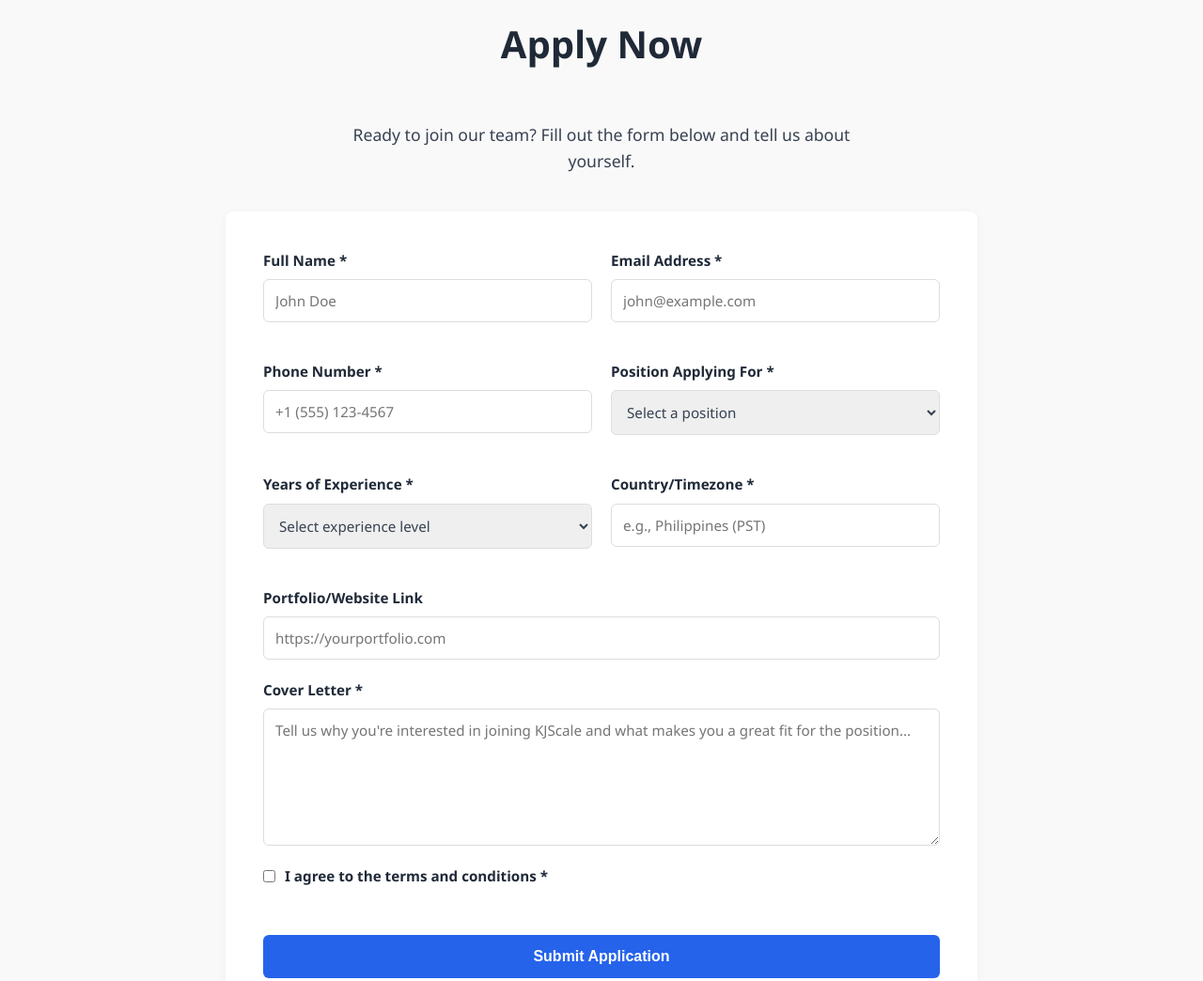
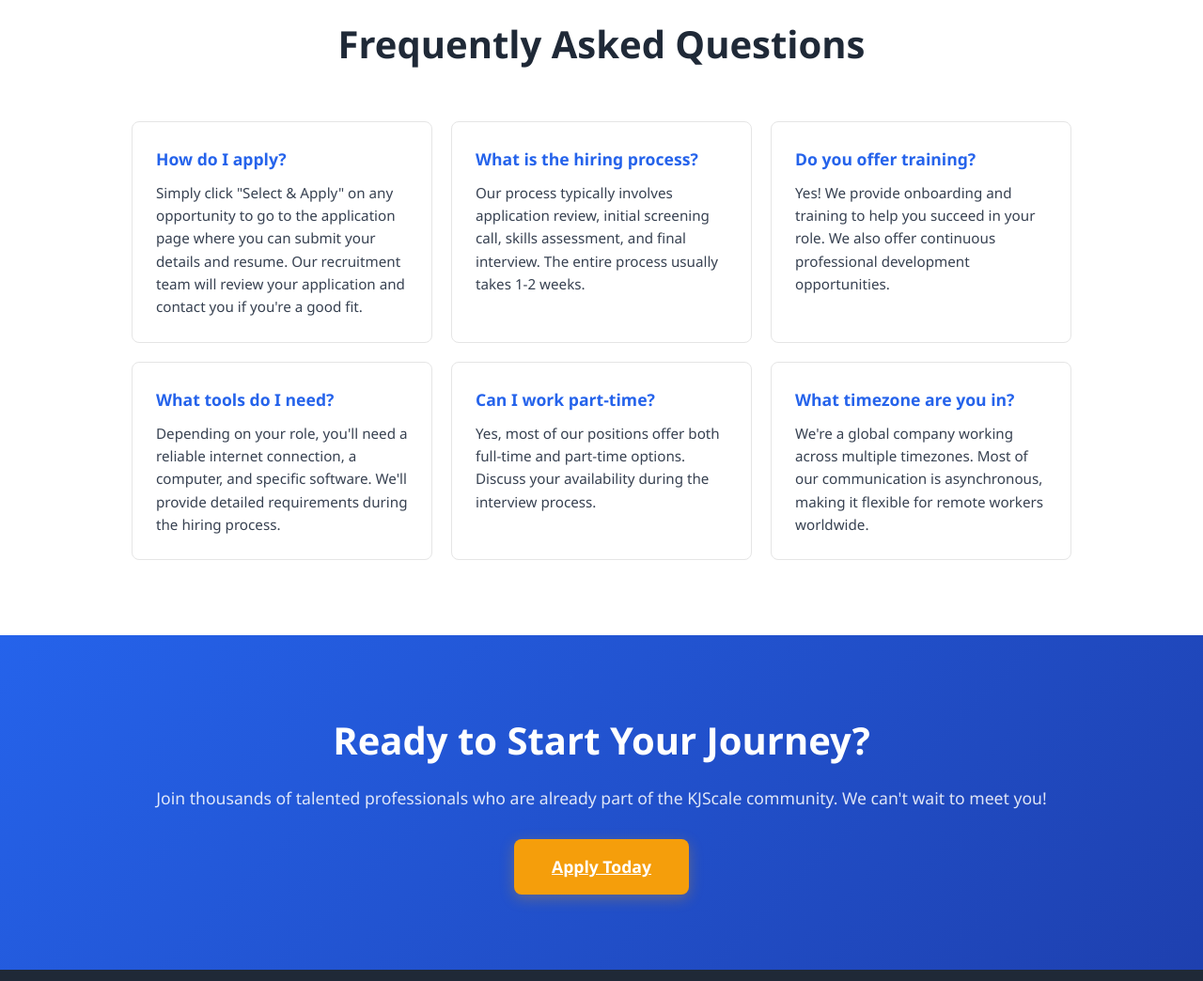
Before and after one commit to princejasperkit/KJscale, a plain HTML site: page work-us.html in a window 1280 px wide. Shown: the part 2000-3044 px from the top of the page at 94% size. Drawn offline with Linux system fonts and the light colour scheme.

Commit message:
feat(careers): make opportunities link to /apply and remove inline application section

```diff
--- a/work-us.html
+++ b/work-us.html
@@ -4,7 +4,7 @@
     <meta charset="UTF-8">
     <meta name="viewport" content="width=device-width, initial-scale=1.0">
     <title>Careers | Work With KJScale - Join Our Remote Team</title>
-    <meta name="description" content="Join KJScale and work with talented professionals. We're hiring Social Media Managers, Video Editors, Graphic Designers, Virtual Assistants, Customer Service Representatives, and more.">
+    <meta name="description" content="Join KJScale and work with talented professionals. We're hiring Social Media Managers, Video Editors, Graphic Designers, Virtual Assistants, Customer Service Representatives and more.">
     <meta name="keywords" content="careers, jobs, hiring, remote jobs, social media manager jobs, video editor jobs, graphic designer jobs, virtual assistant jobs">
     <link rel="stylesheet" href="styles.css">
     <link rel="stylesheet" href="careers.css">
@@ -86,7 +86,7 @@
                                 </ul>
                             </div>
                         </div>
-                        <button class="modal-apply-btn" onclick="scrollToApplicationAndClose()">Apply Now</button>
+                        <a class="modal-apply-btn" href="/apply?job=Social%20Media%20Manager">Select &amp; Apply</a>
                     </div>
 
                     <!-- Video Editor -->
@@ -122,7 +122,7 @@
                                 </ul>
                             </div>
                         </div>
-                        <button class="modal-apply-btn" onclick="scrollToApplicationAndClose()">Apply Now</button>
+                        <a class="modal-apply-btn" href="/apply?job=Video%20Editor">Select &amp; Apply</a>
                     </div>
 
                     <!-- Graphic Designer -->
@@ -158,7 +158,7 @@
                                 </ul>
                             </div>
                         </div>
-                        <button class="modal-apply-btn" onclick="scrollToApplicationAndClose()">Apply Now</button>
+                        <a class="modal-apply-btn" href="/apply?job=Graphic%20Designer">Select &amp; Apply</a>
                     </div>
 
                     <!-- Customer Service Representative -->
@@ -194,7 +194,7 @@
                                 </ul>
                             </div>
                         </div>
-                        <button class="modal-apply-btn" onclick="scrollToApplicationAndClose()">Apply Now</button>
+                        <a class="modal-apply-btn" href="/apply?job=Customer%20Service%20Representative">Select &amp; Apply</a>
                     </div>
 
                     <!-- Virtual Assistant -->
@@ -230,7 +230,7 @@
                                 </ul>
                             </div>
                         </div>
-                        <button class="modal-apply-btn" onclick="scrollToApplicationAndClose()">Apply Now</button>
+                        <a class="modal-apply-btn" href="/apply?job=Virtual%20Assistant">Select &amp; Apply</a>
                     </div>
 
                     <!-- Digital Advertiser -->
@@ -266,7 +266,7 @@
                                 </ul>
                             </div>
                         </div>
-                        <button class="modal-apply-btn" onclick="scrollToApplicationAndClose()">Apply Now</button>
+                        <a class="modal-apply-btn" href="/apply?job=Digital%20Advertiser">Select &amp; Apply</a>
                     </div>
                 </div>
             </div>
@@ -345,81 +345,6 @@
         </div>
     </section>
 
-    <!-- ================= APPLICATION SECTION ================= -->
-    <section id="application" class="application">
-        <div class="container">
-            <h2>Apply Now</h2>
-            <p class="application-intro">Ready to join our team? Fill out the form below and tell us about yourself.</p>
-            <form class="application-form" id="applicationForm" onsubmit="handleApplicationSubmit(event)">
-                <div class="form-row">
-                    <div class="form-group">
-                        <label for="fullName">Full Name *</label>
-                        <input type="text" id="fullName" name="fullName" required placeholder="John Doe">
-                    </div>
-                    <div class="form-group">
-                        <label for="email">Email Address *</label>
-                        <input type="email" id="email" name="email" required placeholder="john@example.com">
-                    </div>
-                </div>
-
-                <div class="form-row">
-                    <div class="form-group">
-                        <label for="phone">Phone Number *</label>
-                        <input type="tel" id="phone" name="phone" required placeholder="+1 (555) 123-4567">
-                    </div>
-                    <div class="form-group">
-                        <label for="position">Position Applying For *</label>
-                        <select id="position" name="position" required>
-                            <option value="">Select a position</option>
-                            <option value="Social Media Manager">Social Media Manager</option>
-                            <option value="Video Editor">Video Editor</option>
-                            <option value="Graphic Designer">Graphic Designer</option>
-                            <option value="Customer Service Representative">Customer Service Representative</option>
-                            <option value="Virtual Assistant">Virtual Assistant</option>
-                            <option value="Digital Advertiser">Digital Advertiser</option>
-                        </select>
-                    </div>
-                </div>
-
-                <div class="form-row">
-                    <div class="form-group">
-                        <label for="experience">Years of Experience *</label>
-                        <select id="experience" name="experience" required>
-                            <option value="">Select experience level</option>
-                            <option value="0-2 years">0-2 years</option>
-                            <option value="2-5 years">2-5 years</option>
-                            <option value="5-10 years">5-10 years</option>
-                            <option value="10+ years">10+ years</option>
-                        </select>
-                    </div>
-                    <div class="form-group">
-                        <label for="country">Country/Timezone *</label>
-                        <input type="text" id="country" name="country" required placeholder="e.g., Philippines (PST)">
-                    </div>
-                </div>
-
-                <div class="form-group">
-                    <label for="portfolio">Portfolio/Website Link</label>
-                    <input type="url" id="portfolio" name="portfolio" placeholder="https://yourportfolio.com">
-                </div>
-
-                <div class="form-group">
-                    <label for="coverLetter">Cover Letter *</label>
-                    <textarea id="coverLetter" name="coverLetter" rows="6" required placeholder="Tell us why you're interested in joining KJScale and what makes you a great fit for the position..."></textarea>
-                </div>
-
-                <div class="form-group">
-                    <label>
-                        <input type="checkbox" name="terms" required>
-                        I agree to the terms and conditions *
-                    </label>
-                </div>
-
-                <button type="submit" class="submit-button">Submit Application</button>
-            </form>
-        </div>
-    </section>
-
     <!-- ================= FAQ SECTION ================= -->
     <section id="faq" class="faq">
         <div class="container">
@@ -427,7 +352,7 @@
             <div class="faq-content">
                 <div class="faq-item">
                     <h3>How do I apply?</h3>
-                    <p>Simply fill out our application form with your details, resume link, and a cover letter. Our recruitment team will review your application and contact you if you're a good fit.</p>
+                    <p>Simply click "Select & Apply" on any opportunity to go to the application page where you can submit your details and resume. Our recruitment team will review your application and contact you if you're a good fit.</p>
                 </div>
                 <div class="faq-item">
                     <h3>What is the hiring process?</h3>
@@ -458,7 +383,7 @@
         <div class="container">
             <h2>Ready to Start Your Journey?</h2>
             <p>Join thousands of talented professionals who are already part of the KJScale community. We can't wait to meet you!</p>
-            <button class="cta-button" onclick="scrollToApplication()">Apply Today</button>
+            <a class="cta-button" href="/apply">Apply Today</a>
         </div>
     </section>
 
```
